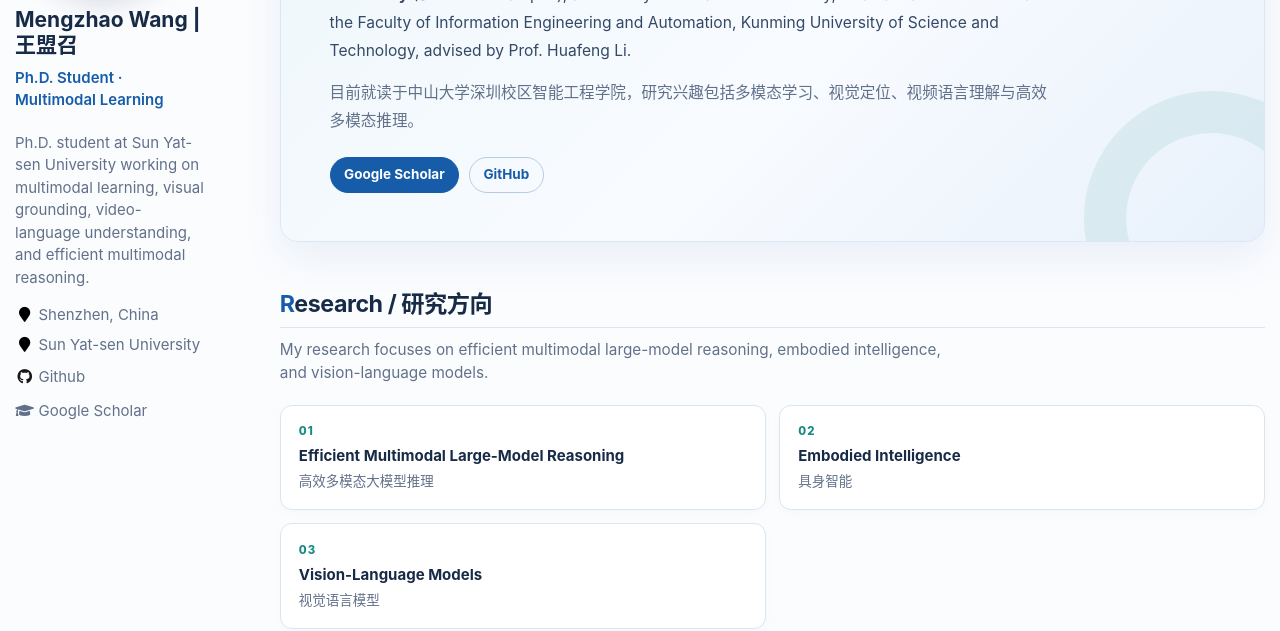
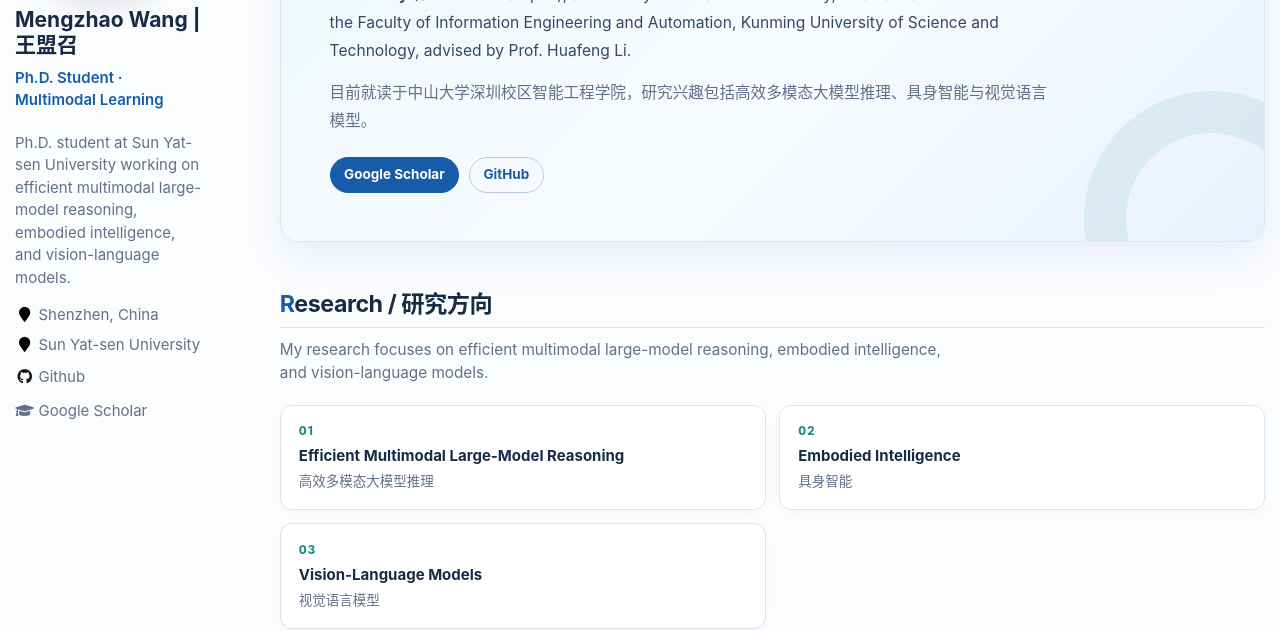
Before and after one commit to wangmengzhao123/wangmengzhao123.github.io, a Jekyll site: the page built from _pages/about.md, in a window 1280 px wide and 900 px high, cut to the strip 269-900 px from the top of the window. Built offline with Jekyll 4.4.1, drawn with Linux system fonts in a browser that asks for light colours.

Commit message:
Update research bio

```diff
--- a/_config.yml
+++ b/_config.yml
@@ -7,7 +7,7 @@
 
 # Site Settings
 title                    : "Mengzhao Wang | 王盟召"
-description              : "Ph.D. student at Sun Yat-sen University working on multimodal learning, visual grounding, video-language understanding, and efficient multimodal reasoning."
+description              : "Ph.D. student at Sun Yat-sen University working on efficient multimodal large-model reasoning, embodied intelligence, and vision-language models."
 repository               : "wangmzh53/wangmzh53.github.io"
 url                      : "https://wangmzh53.github.io"
 google_scholar_stats_use_cdn : true
--- a/_pages/about.md
+++ b/_pages/about.md
@@ -1,7 +1,7 @@
 ---
 permalink: /
 title: "Mengzhao Wang | 王盟召"
-excerpt: "Ph.D. student at Sun Yat-sen University working on multimodal learning."
+excerpt: "Ph.D. student at Sun Yat-sen University working on efficient multimodal large-model reasoning, embodied intelligence, and vision-language models."
 author_profile: true
 redirect_from:
   - /about/
@@ -14,7 +14,7 @@ redirect_from:
   <p class="hero-card__eyebrow">PH.D. STUDENT · SUN YAT-SEN UNIVERSITY</p>
   <h1 class="hero-card__title">Mengzhao Wang <span>王盟召</span></h1>
   <p class="hero-card__lead">I am a first-year Ph.D. student at the <strong>School of Intelligent Systems Engineering, Sun Yat-sen University</strong> (Shenzhen Campus), advised by Prof. Yanli Ji. Previously, I was a master's student at the Faculty of Information Engineering and Automation, Kunming University of Science and Technology, advised by Prof. Huafeng Li.</p>
-  <p class="hero-card__lead hero-card__lead--cn" lang="zh-CN">目前就读于中山大学深圳校区智能工程学院，研究兴趣包括多模态学习、视觉定位、视频语言理解与高效多模态推理。</p>
+  <p class="hero-card__lead hero-card__lead--cn" lang="zh-CN">目前就读于中山大学深圳校区智能工程学院，研究兴趣包括高效多模态大模型推理、具身智能与视觉语言模型。</p>
   <div class="hero-card__actions">
     <a class="hero-card__action hero-card__action--primary" href="https://scholar.google.com/citations?user=39XYZ-QAAAAJ&hl=en">Google Scholar</a>
     <a class="hero-card__action" href="https://github.com/wangmzh53">GitHub</a>
```
